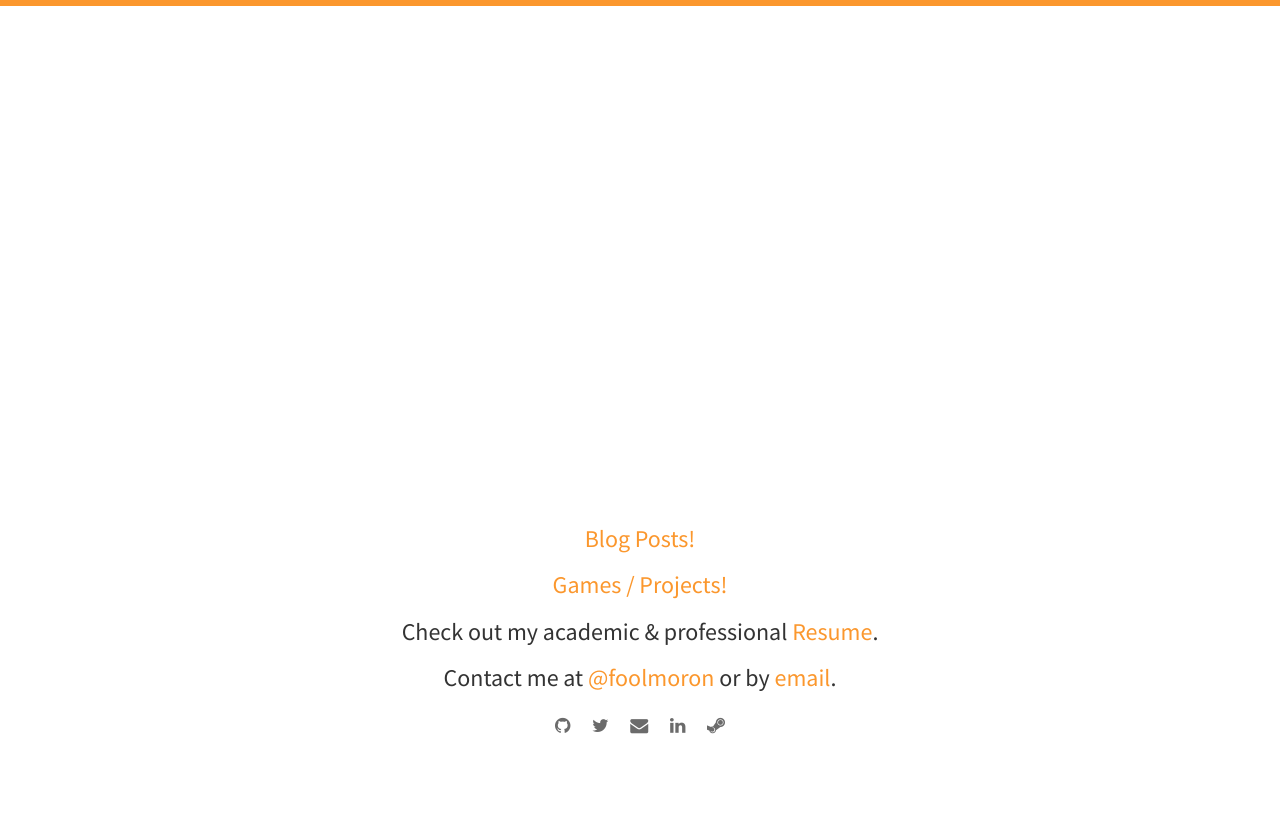
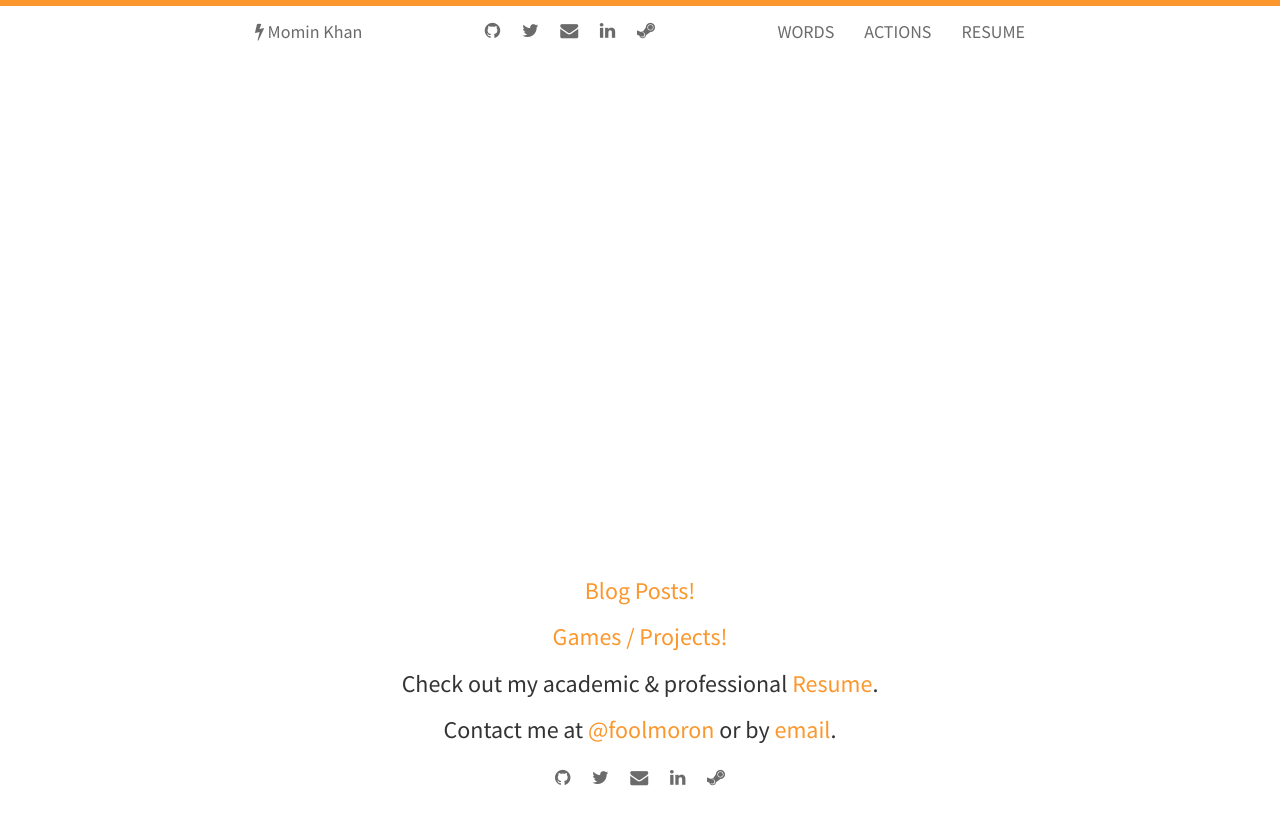
Before and after one commit to foolmoron/foolmoron.github.io, a Jekyll site: the page built from index.html, in a window 1280 px wide and 900 px high. Shown: the top 825 px of the window. Built offline with Jekyll 4.4.1, drawn with Linux system fonts in a browser that asks for light colours; nearby versions of some CDN libraries; Markdown is read by kramdown in place of the engine named in the settings; the list of posts is cut into pages by our own code.

Commit message:
Got rid of the noheader and added dumb random home icon

```diff
--- a/_includes/header.html
+++ b/_includes/header.html
@@ -1,7 +1,13 @@
 <nav class="navbar navbar-default">
   <div class="container">
     <div class="navbar-header">
-      <a class="navbar-brand" href="{{ site.baseurl }}"><i class="fa fa-home"></i> Momin Khan</a>
+      <a class="navbar-brand" href="{{ site.baseurl }}"><i id="random-home-icon" class="fa fa-home"></i> Momin Khan</a>
+      <script>
+        (function() {
+          var iconClasses = ['home','heart','gamepad','bolt','diamond','gear','btc','beer','rocket','magic','globe','cutlery'];
+          document.getElementById('random-home-icon').className = 'fa fa-' + iconClasses[Math.floor(Math.random()*iconClasses.length)];
+        })()
+      </script>
     </div>
     <div id="navbar">
       <ul class="nav navbar-nav navbar-right">
--- a/_layouts/layout.html
+++ b/_layouts/layout.html
@@ -60,10 +60,7 @@
   <!-- Wrap all page content here -->
   <div id="wrap">
     <!-- Navbar header -->
-    {% if page.noheader %}
-    {% else %}
-      {% include header.html %}
-    {% endif %}
+    {% include header.html %}
 
     {{ content }}
 
--- a/index.html
+++ b/index.html
@@ -1,6 +1,5 @@
 ---
 layout: layout
-noheader: true
 ---
 
 <div style="margin-bottom: 500px;"></div>
```
